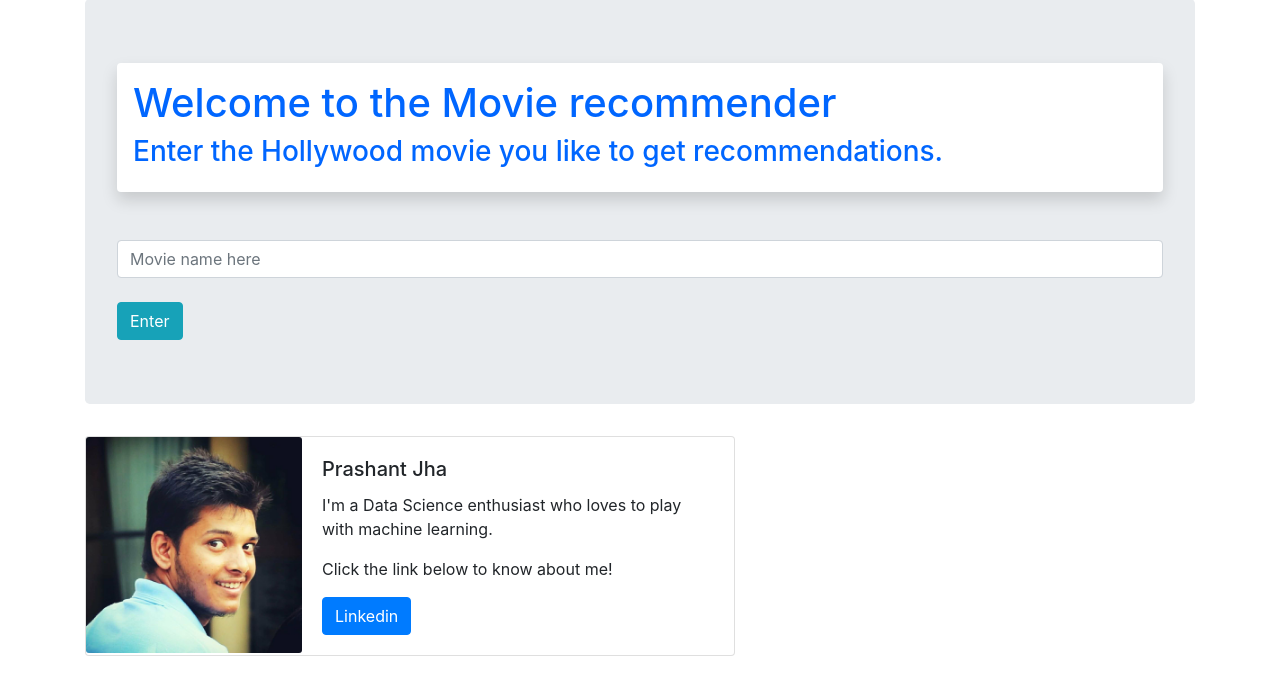
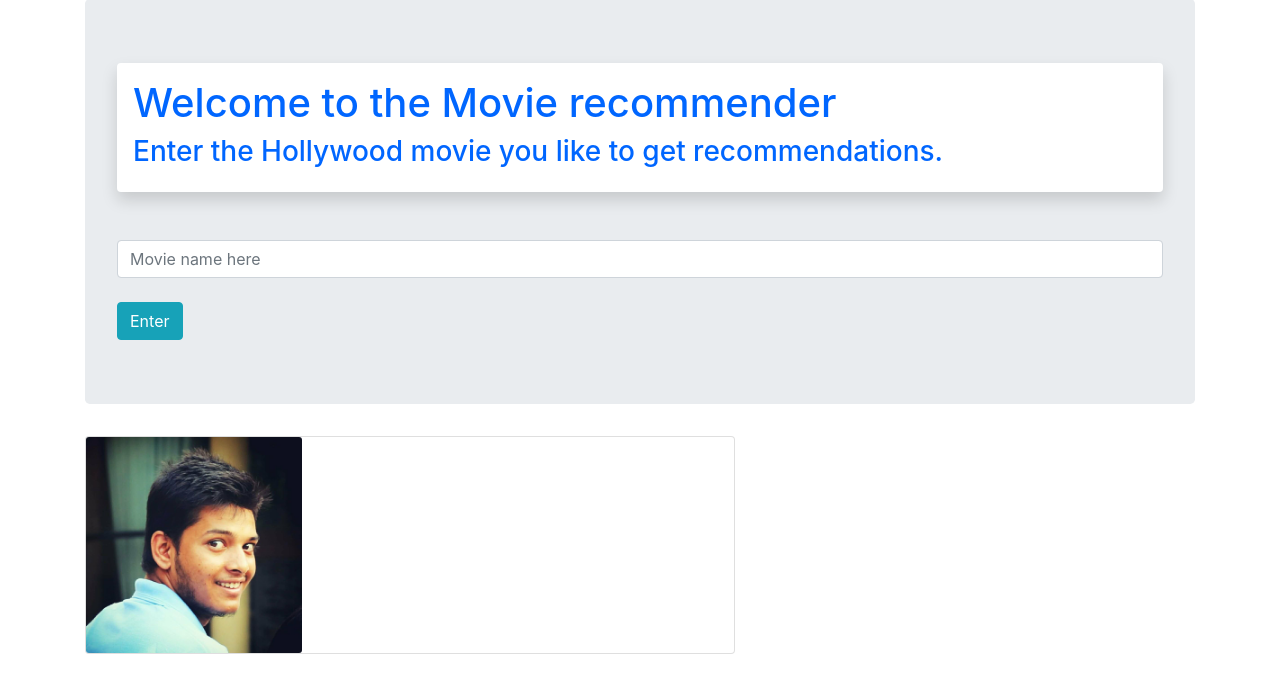
Before and after one commit to gregbg218/SBL-MINI-PROJ-MOVIE-RECOMMENDER, a Flask app: page / in a window 1280 px wide. Shown: the part 75-770 px from the top of the page. Run offline with Flask 2, Linux system fonts and the light colour scheme; some libraries are stand-ins or nearby versions.

Commit message:
Update base.html

```diff
--- a/templates/base.html
+++ b/templates/base.html
@@ -3,7 +3,7 @@
   <head>
     <meta charset="utf-8">
     <title>Recommendor System</title>
-    <link rel="shortcut icon" href="/static/favicon.png">
+
     <link rel="stylesheet" href="https://stackpath.bootstrapcdn.com/bootstrap/4.3.1/css/bootstrap.min.css" integrity="sha384-ggOyR0iXCbMQv3Xipma34MD+dH/1fQ784/j6cY/iJTQUOhcWr7x9JvoRxT2MZw1T" crossorigin="anonymous">
     <script src="https://code.jquery.com/jquery-3.3.1.slim.min.js" integrity="sha384-q8i/X+965DzO0rT7abK41JStQIAqVgRVzpbzo5smXKp4YfRvH+8abtTE1Pi6jizo" crossorigin="anonymous"></script>
     <script src="https://cdnjs.cloudflare.com/ajax/libs/popper.js/1.14.7/umd/popper.min.js" integrity="sha384-UO2eT0CpHqdSJQ6hJty5KVphtPhzWj9WO1clHTMGa3JDZwrnQq4sF86dIHNDz0W1" crossorigin="anonymous"></script>
@@ -27,10 +27,7 @@
         </div>
         <div class="col-md-8">
           <div class="card-body">
-            <h5 class="card-title">Prashant Jha</h5>
-            <p class="card-text">I'm a Data Science enthusiast who loves to play with machine learning.</p>
-            <p>Click the link below to know about me!</p>
-            <a href="https://www.linkedin.com/in/prashant-jha-10ab3a142/" class="btn btn-primary" target="_blank">Linkedin</a>
+
           </div>
         </div>
       </div>
```
